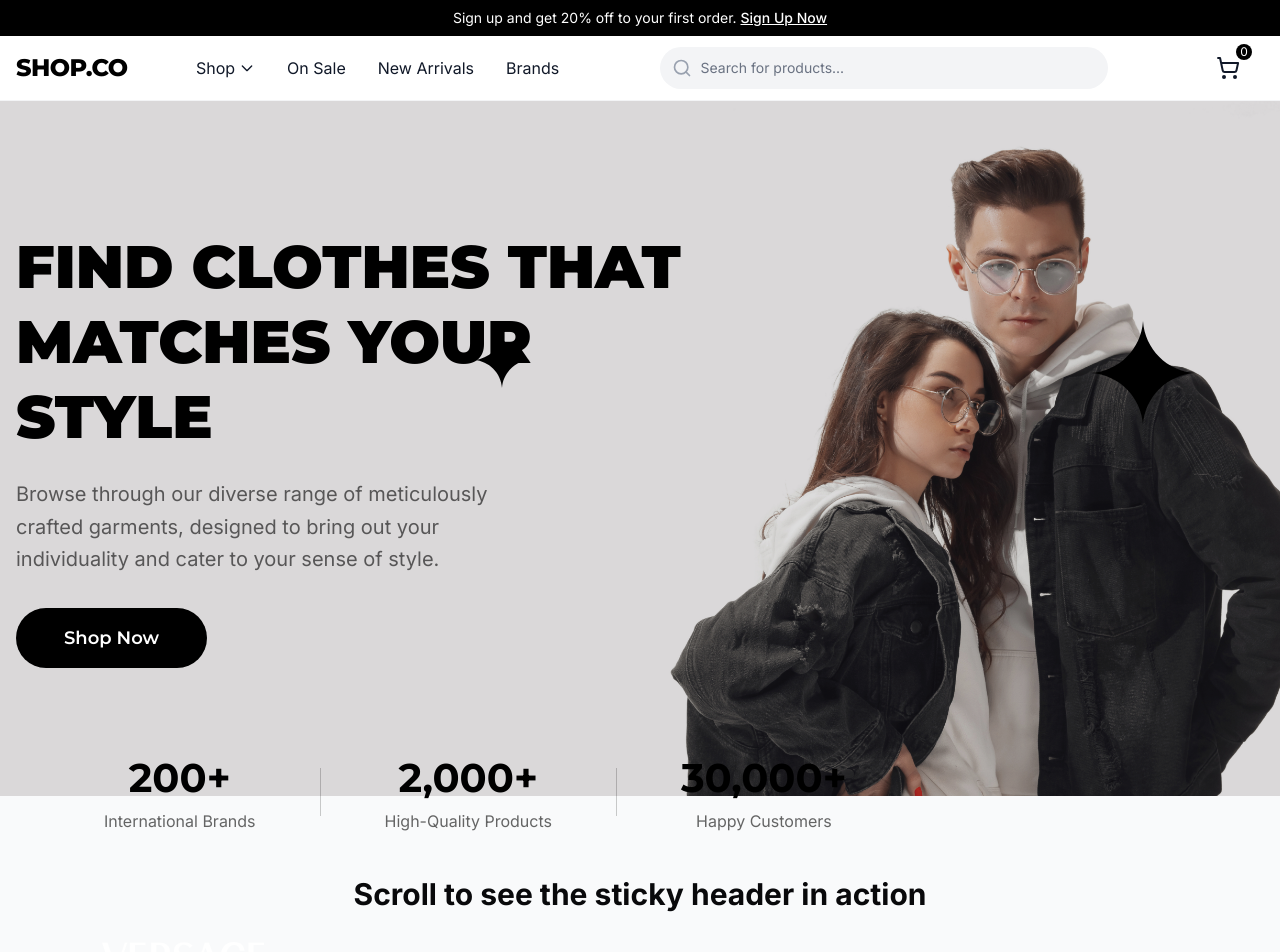
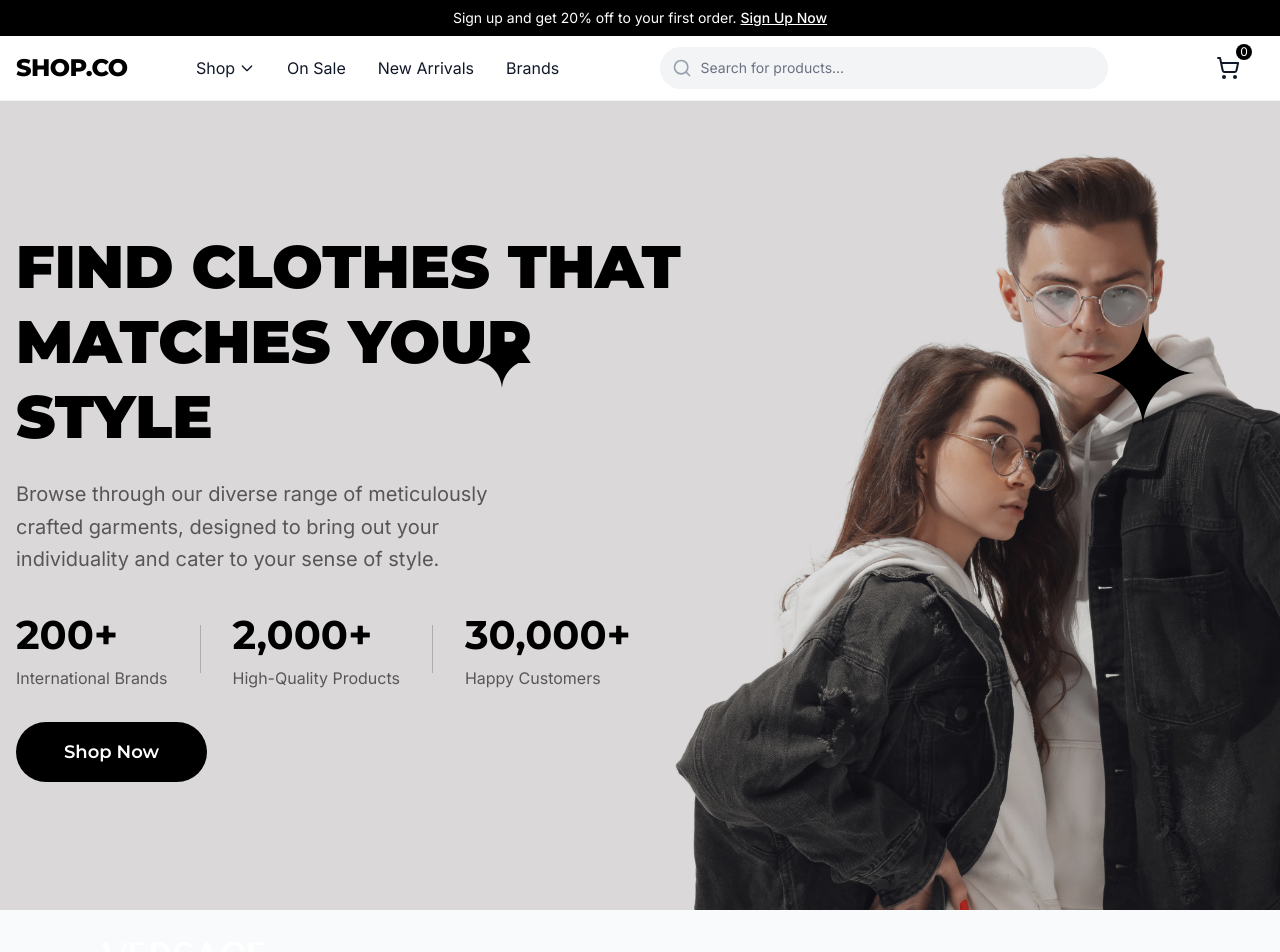
Before and after one commit to fractionalagency/CrestSports, a Next.js app in the folder apps/web/: page / in a window 1280 px wide. Shown: the top 952 px of the page. Built offline with nearby package versions, Linux system fonts and the light colour scheme.

Commit message:
feat: add stats section below hero with brand and product highlights

```diff
--- a/apps/web/app/page.tsx
+++ b/apps/web/app/page.tsx
@@ -84,33 +84,10 @@ export default function Home() {
               designed to bring out your individuality and cater to your sense of style.
             </p>
 
-            {/* Shop Now Button */}
-            <button
-              className="inline-flex items-center justify-center px-12 py-4 font-semibold rounded-full transition-colors duration-200 text-lg"
-              style={{
-                backgroundColor: '#000000',
-                color: '#FFFFFF',
-                fontFamily: 'Montserrat',
-                fontWeight: 600,
-                borderRadius: '62px'
-              }}
-              onMouseOver={(e) => e.target.style.backgroundColor = '#333333'}
-              onMouseOut={(e) => e.target.style.backgroundColor = '#000000'}
-            >
-              Shop Now
-            </button>
-          </div>
-
-          {/* Stats Section - Within Hero Section */}
-          <div
-            className="absolute flex items-center gap-8 md:gap-16"
-            style={{
-              left: '104px', // Align with container padding (100px + 4px)
-              top: '650px'
-            }}
-          >
+            {/* Stats Section - Stacked with hero content */}
+            <div className="flex flex-col md:flex-row items-start md:items-center gap-4 md:gap-8 mb-8">
               {/* 200+ International Brands */}
-            <div className="flex flex-col items-center text-center">
+              <div className="flex flex-col">
                 <h3
                   className="text-3xl md:text-4xl font-bold mb-1"
                   style={{
@@ -124,7 +101,7 @@ export default function Home() {
                   200+
                 </h3>
                 <p
-                className="text-sm md:text-base whitespace-nowrap"
+                  className="text-sm md:text-base"
                   style={{
                     fontFamily: 'Inter',
                     color: 'rgba(0, 0, 0, 0.6)',
@@ -144,7 +121,7 @@ export default function Home() {
               ></div>
 
               {/* 2,000+ High-Quality Products */}
-            <div className="flex flex-col items-center text-center">
+              <div className="flex flex-col">
                 <h3
                   className="text-3xl md:text-4xl font-bold mb-1"
                   style={{
@@ -158,7 +135,7 @@ export default function Home() {
                   2,000+
                 </h3>
                 <p
-                className="text-sm md:text-base whitespace-nowrap"
+                  className="text-sm md:text-base"
                   style={{
                     fontFamily: 'Inter',
                     color: 'rgba(0, 0, 0, 0.6)',
@@ -178,7 +155,7 @@ export default function Home() {
               ></div>
 
               {/* 30,000+ Happy Customers */}
-            <div className="flex flex-col items-center text-center">
+              <div className="flex flex-col">
                 <h3
                   className="text-3xl md:text-4xl font-bold mb-1"
                   style={{
@@ -192,7 +169,7 @@ export default function Home() {
                   30,000+
                 </h3>
                 <p
-                className="text-sm md:text-base whitespace-nowrap"
+                  className="text-sm md:text-base"
                   style={{
                     fontFamily: 'Inter',
                     color: 'rgba(0, 0, 0, 0.6)',
@@ -202,6 +179,23 @@ export default function Home() {
                   Happy Customers
                 </p>
               </div>
+            </div>
+
+            {/* Shop Now Button */}
+            <button
+              className="inline-flex items-center justify-center px-12 py-4 font-semibold rounded-full transition-colors duration-200 text-lg"
+              style={{
+                backgroundColor: '#000000',
+                color: '#FFFFFF',
+                fontFamily: 'Montserrat',
+                fontWeight: 600,
+                borderRadius: '62px'
+              }}
+              onMouseOver={(e) => e.target.style.backgroundColor = '#333333'}
+              onMouseOut={(e) => e.target.style.backgroundColor = '#000000'}
+            >
+              Shop Now
+            </button>
           </div>
         </div>
       </section>
```
Lines whose indentation alone changed are shown as unchanged.
